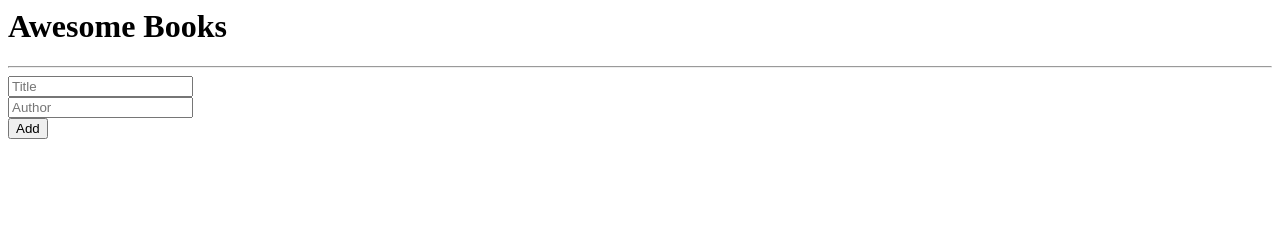
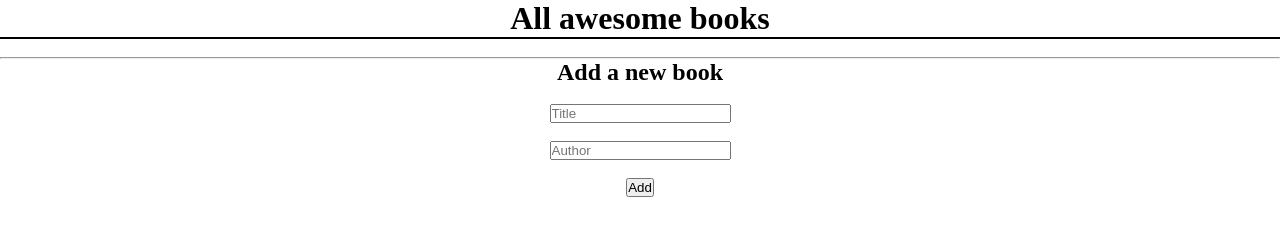
Before and after one commit to Nelofarzabi/Awesome_books, a website: page index.html in a window 1280 px wide. Drawn offline with Linux system fonts and the light colour scheme.

Commit message:
Add some style

```diff
--- a/index.html
+++ b/index.html
@@ -2,18 +2,20 @@
 <head>
     <meta charset="UTF-8">
     <meta name="viewport" content="width=device-width, initial-scale=1.0">
+    <link rel="stylesheet" href="style.css">
     <title>Awesome Books</title>
 </head>
 <body>
-     <h1>Awesome Books</h1>
+     <h1 class="h1">All awesome books</h1>
      <div class="container">
        <ul class="book-list">
        </ul>
-     </div>
+     </div><br>
      <hr>
+     <h2 class="h2">Add a new book</h2><br>
      <form class="form">
-         <input type="text" class="title" placeholder="Title"><br>
-         <input type="text" class="author" placeholder="Author"><br>
+         <input type="text" class="title" placeholder="Title"><br><br>
+         <input type="text" class="author" placeholder="Author"><br><br>
          <button class="add" type="submit">Add</button>
      </form>
     <script type="module" src="index.js"></script>
--- /dev/null
+++ b/style.css
@@ -0,0 +1,15 @@
+*,
+*::after,
+*::before {
+  box-sizing: border-box;
+  margin: 0;
+  padding: 0;
+}
+
+.h1 , .h2 , .form , .container {
+    text-align: center;
+}
+
+.container {
+    border: 1px solid black;
+}
```
